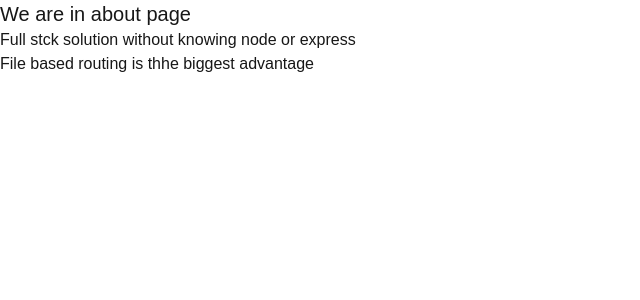
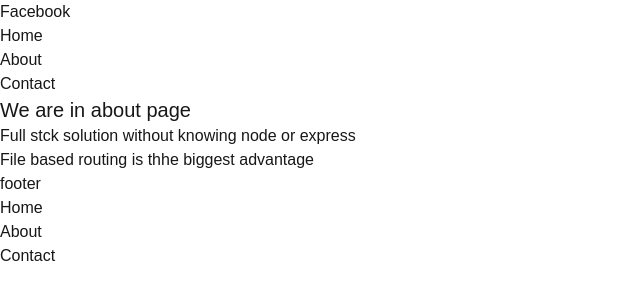
Before and after one commit to ritikkamboj/Sigma-NextJS, a Next.js app: page /about in a window 1280 px wide. Shown: the top 300 px of the page, without its empty margins (0-640 px from the left). Built offline with nearby package versions, Linux system fonts and the light colour scheme.

Commit message:
nextJS link tag

```diff
--- a/app/layout.js
+++ b/app/layout.js
@@ -1,5 +1,7 @@
 import { Geist, Geist_Mono } from "next/font/google";
 import "./globals.css";
+import Navbar from "@/component/Navbar";
+import Footer from "@/component/Footer";
 // import Navbar from "./component/Navbar";
 
 const geistSans = Geist({
@@ -23,8 +25,9 @@ export default function RootLayout({ children }) {
       <body
         className={`${geistSans.variable} ${geistMono.variable} antialiased`}
       >
-        {/* <Navbar /> */}
+        <Navbar />
         {children}
+        <Footer />
       </body>
     </html>
   );
--- a/app/page.jsx
+++ b/app/page.jsx
@@ -3,19 +3,7 @@ import fs from "fs/promises";
 // import Navbar from "@;
 
 function Page() {
-  const data = fs.readFile(".gitignore");
-
-  console.log(data);
-  console.log("jai");
-
-  data.then((data2) => console.log(data2.toString()));
-
-  return (
-    <div>
-      <Navbar />
-      <p> I am an server component</p>
-    </div>
-  );
+  return <div>Its the home page</div>;
 }
 
 export default Page;
--- /dev/null
+++ b/component/Footer.jsx
@@ -0,0 +1,22 @@
+import React from "react";
+
+function Footer() {
+  return (
+    <footer>
+      <div>footer</div>
+      <ul>
+        <a href="/">
+          <li>Home</li>
+        </a>
+        <a href="/about">
+          <li>About</li>
+        </a>
+        <a href="/contact">
+          <li>Contact</li>
+        </a>
+      </ul>
+    </footer>
+  );
+}
+
+export default Footer;
--- a/component/Navbar.jsx
+++ b/component/Navbar.jsx
@@ -1,12 +1,24 @@
-"use client";
+// "use client";
 
 import React from "react";
+import Link from "next/link";
 
 function Navbar() {
   return (
-    <div>
-      <p> I am an Navbar as an client component in the App</p>
-    </div>
+    <nav>
+      <div>Facebook</div>
+      <ul>
+        <Link href="/">
+          <li>Home</li>
+        </Link>
+        <Link href="/about">
+          <li>About</li>
+        </Link>
+        <Link href="/contact">
+          <li>Contact</li>
+        </Link>
+      </ul>
+    </nav>
   );
 }
 
```
